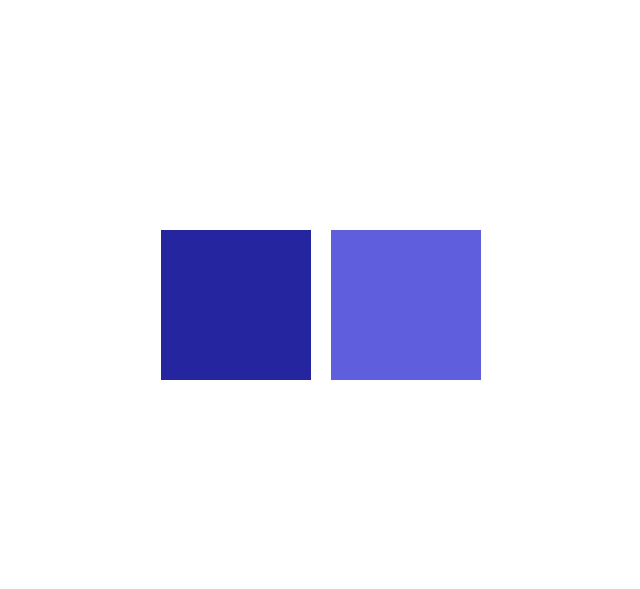
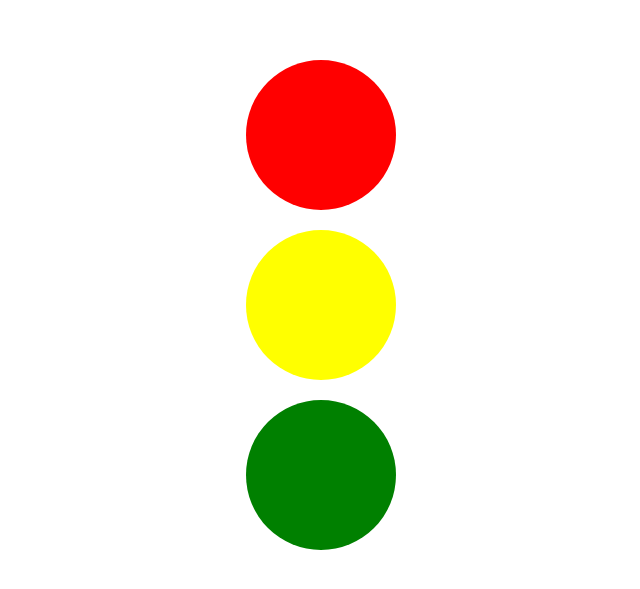
Before and after one commit to beatriztsumoto/progresso-html, a plain HTML site: page pages/atividades.html in a window 1280 px wide. Shown: the part 103-692 px from the top of the page, without its empty margins (319-959 px from the left). Drawn offline with Linux system fonts and the light colour scheme.

Commit message:
resolve a terceira atividade de HTML

```diff
--- a/assets/styles/atividades.css
+++ b/assets/styles/atividades.css
@@ -1,19 +1,31 @@
-.quadrado {
+.circulos {
+
     height: 100vh;
     display: flex;
     justify-content: center;
     align-items: center;
     gap: 20px;
+    flex-direction: column;
+
 }
 
-.q1 {
+.c1 {
     width: 150px;
     height: 150px;
-    background-color: rgb(37, 37, 160);
+    background-color: red;
+    border-radius: 100px;
 }
 
-.q2 {
+.c2 {
     width: 150px;
     height: 150px;
-    background-color: rgb(95, 95, 221);
+    background-color:yellow;
+    border-radius: 100px;
 }
+
+.c3 {
+    width: 150px;
+    height: 150px;
+    background-color: green;
+    border-radius: 100px;
+}
--- a/pages/atividades.html
+++ b/pages/atividades.html
@@ -8,9 +8,10 @@
 </head>
 <body>
     <section>
-        <div class="quadrado">
-            <div class="q1"></div>
-            <div class="q2"></div>
+        <div class="circulos">
+            <div class="c1"></div>
+            <div class="c2"></div>
+            <div class="c3"></div>
         </div>
 
     </section>
```
